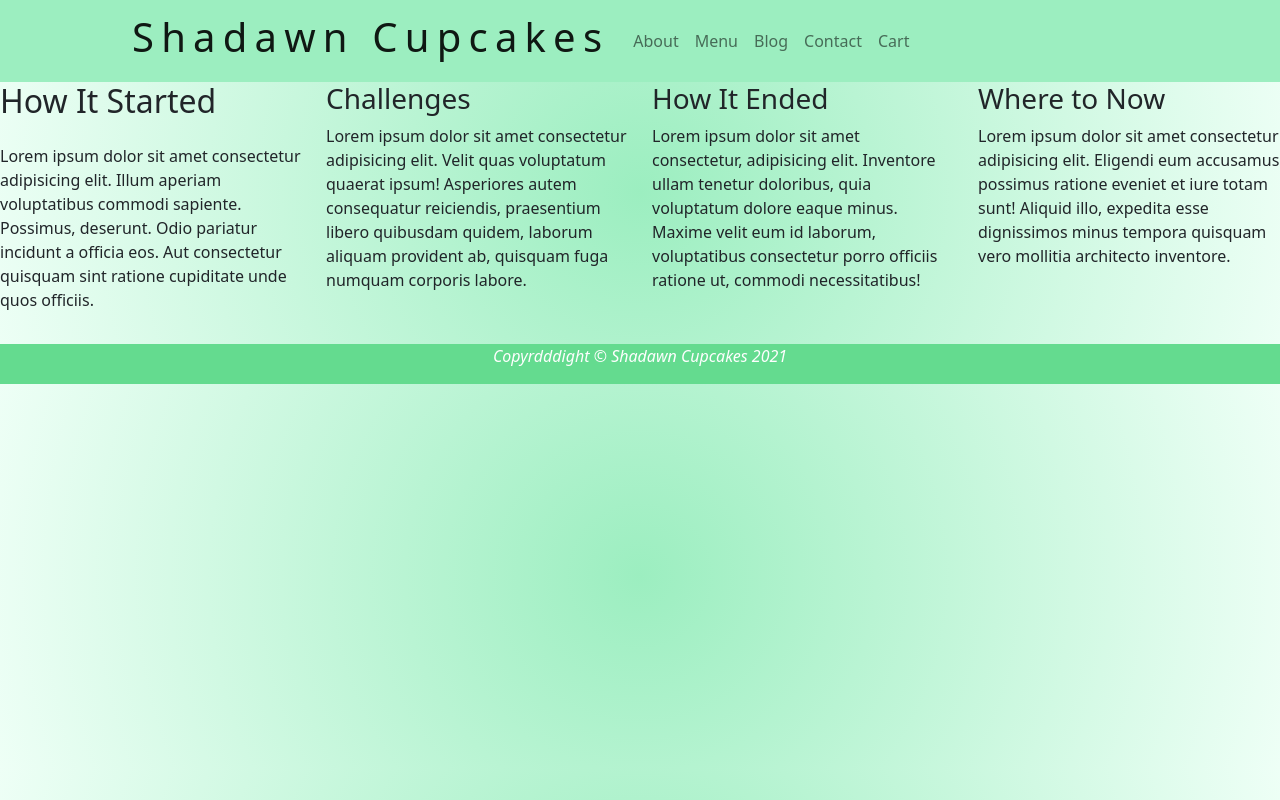
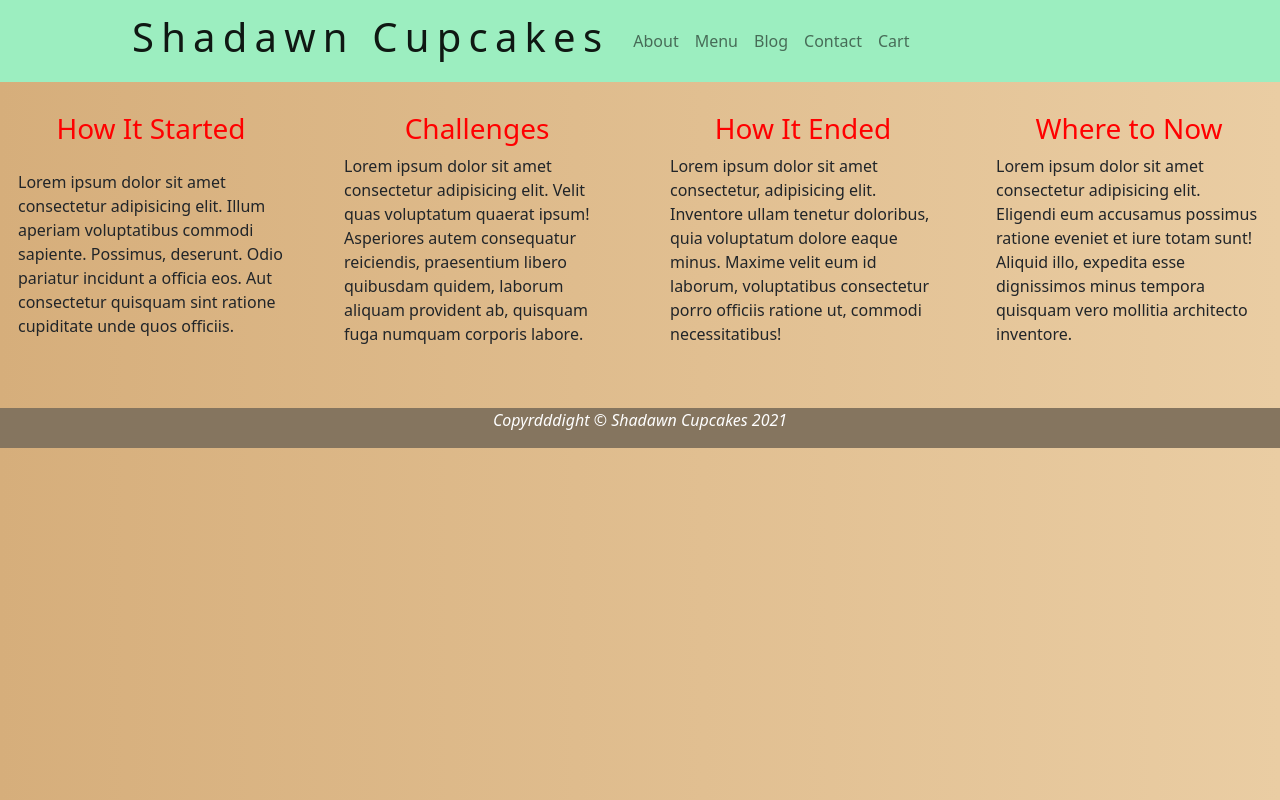
Before and after one commit to zwebb21/shaw, a plain HTML site: page about.html in a window 1280 px wide. Drawn offline with nearby package versions, Linux system fonts and the light colour scheme.

Commit message:
new look

```diff
--- a/about.html
+++ b/about.html
@@ -5,7 +5,8 @@
   <meta charset="utf-8">
   <title>Shadawn Cupcakes</title>
 
-  <link href="https://cdn.jsdelivr.net/npm/bootstrap@5.1.3/dist/css/bootstrap.min.css" rel="stylesheet" integrity="sha384-1BmE4kWBq78iYhFldvKuhfTAU6auU8tT94WrHftjDbrCEXSU1oBoqyl2QvZ6jIW3" crossorigin="anonymous">
+  <link href="https://cdn.jsdelivr.net/npm/bootstrap@5.1.3/dist/css/bootstrap.min.css" rel="stylesheet"
+    integrity="sha384-1BmE4kWBq78iYhFldvKuhfTAU6auU8tT94WrHftjDbrCEXSU1oBoqyl2QvZ6jIW3" crossorigin="anonymous">
 
 
   <link rel="stylesheet" href="css/style.css">
@@ -20,10 +21,13 @@
 
 
   <!-- Start of navigation -->
-    <nav class="navbar sticky-top navbar-expand-lg navbar navbar-light" style="background-color:#9ceec0";>
+  <nav class="navbar sticky-top navbar-expand-lg navbar navbar-light" style="background-color:#9ceec0" ;>
     <div class="container">
-        <a class="navbar-brand" href="index.html"><h2 class="display-6" id="SH-title">Shadawn Cupcakes</h2></a>
-        <button class="navbar-toggler" type="button" data-bs-toggle="collapse" data-bs-target="#navbarNav" aria-controls="navbarNav" aria-expanded="false" aria-label="Toggle navigation">
+      <a class="navbar-brand" href="index.html">
+        <h2 class="display-6" id="SH-title">Shadawn Cupcakes</h2>
+      </a>
+      <button class="navbar-toggler" type="button" data-bs-toggle="collapse" data-bs-target="#navbarNav"
+        aria-controls="navbarNav" aria-expanded="false" aria-label="Toggle navigation">
         <span class="navbar-toggler-icon"></span>
       </button>
       <div class="collapse navbar-collapse" id="navbarNav">
@@ -57,8 +61,10 @@
   <div class="row">
     <div class="col-lg-3">
 
-  <h2>How It Started</h2>
-<p class="fs-6 fw-light mt-4">Lorem ipsum dolor sit amet consectetur adipisicing elit. Illum aperiam voluptatibus commodi sapiente. Possimus, deserunt. Odio pariatur incidunt a officia eos. Aut consectetur quisquam sint ratione cupiditate unde quos officiis.</p>
+      <h3 class="abouthead">How It Started</h3>
+      <p class="fs-6 fw-light mt-4">Lorem ipsum dolor sit amet consectetur adipisicing elit. Illum aperiam voluptatibus
+        commodi sapiente. Possimus, deserunt. Odio pariatur incidunt a officia eos. Aut consectetur quisquam sint
+        ratione cupiditate unde quos officiis.</p>
 
     </div>
 
@@ -67,24 +73,33 @@
     <div class="col-lg-3">
 
 
-<h3>Challenges </h3>
-<p>Lorem ipsum dolor sit amet consectetur adipisicing elit. Velit quas voluptatum quaerat ipsum! Asperiores autem consequatur reiciendis, praesentium libero quibusdam quidem, laborum aliquam provident ab, quisquam fuga numquam corporis labore.</p>
+      <h3 class="abouthead">Challenges </h3>
+      <p>Lorem ipsum dolor sit amet consectetur adipisicing elit. Velit quas voluptatum quaerat ipsum! Asperiores autem
+        consequatur reiciendis, praesentium libero quibusdam quidem, laborum aliquam provident ab, quisquam fuga numquam
+        corporis labore.</p>
     </div>
 
 
     <div class="col-lg-3">
 
 
-<h3>How It Ended</h3>
-Lorem ipsum dolor sit amet consectetur, adipisicing elit. Inventore ullam tenetur doloribus, quia voluptatum dolore eaque minus. Maxime velit eum id laborum, voluptatibus consectetur porro officiis ratione ut, commodi necessitatibus!
+      <h3 class="abouthead">How It Ended</h3>
+      Lorem ipsum dolor sit amet consectetur, adipisicing elit. Inventore ullam tenetur doloribus, quia voluptatum
+      dolore eaque minus. Maxime velit eum id laborum, voluptatibus consectetur porro officiis ratione ut, commodi
+      necessitatibus!
     </div>
 
 
     <div class="col-lg-3">
 
 
-<h3>Where to Now</h3>
-Lorem ipsum dolor sit amet consectetur adipisicing elit. Eligendi eum accusamus possimus ratione eveniet et iure totam sunt! Aliquid illo, expedita esse dignissimos minus tempora quisquam vero mollitia architecto inventore.
+      <h3 class="abouthead">Where to Now</h3>
+
+
+
+
+      Lorem ipsum dolor sit amet consectetur adipisicing elit. Eligendi eum accusamus possimus ratione eveniet et iure
+      totam sunt! Aliquid illo, expedita esse dignissimos minus tempora quisquam vero mollitia architecto inventore.
     </div>
 
   </div>
@@ -105,8 +120,12 @@ Lorem ipsum dolor sit amet consectetur adipisicing elit. Eligendi eum accusamus
   </div>
 
   </div>
-  <script src="https://cdn.jsdelivr.net/npm/@popperjs/core@2.10.2/dist/umd/popper.min.js" integrity="sha384-7+zCNj/IqJ95wo16oMtfsKbZ9ccEh31eOz1HGyDuCQ6wgnyJNSYdrPa03rtR1zdB" crossorigin="anonymous"></script>
-  <script src="https://cdn.jsdelivr.net/npm/bootstrap@5.1.3/dist/js/bootstrap.min.js" integrity="sha384-QJHtvGhmr9XOIpI6YVutG+2QOK9T+ZnN4kzFN1RtK3zEFEIsxhlmWl5/YESvpZ13" crossorigin="anonymous"></script>
+  <script src="https://cdn.jsdelivr.net/npm/@popperjs/core@2.10.2/dist/umd/popper.min.js"
+    integrity="sha384-7+zCNj/IqJ95wo16oMtfsKbZ9ccEh31eOz1HGyDuCQ6wgnyJNSYdrPa03rtR1zdB"
+    crossorigin="anonymous"></script>
+  <script src="https://cdn.jsdelivr.net/npm/bootstrap@5.1.3/dist/js/bootstrap.min.js"
+    integrity="sha384-QJHtvGhmr9XOIpI6YVutG+2QOK9T+ZnN4kzFN1RtK3zEFEIsxhlmWl5/YESvpZ13"
+    crossorigin="anonymous"></script>
 </body>
 
 </html>
--- a/css/Mint.css
+++ b/css/Mint.css
@@ -1,9 +1,11 @@
 
 body{
 
-  background: rgb(156,238,192);
-  background: radial-gradient(circle, rgba(156,238,192,1) 0%, rgba(238,255,246,1) 100%);
 
+  background: rgb(97, 117, 106);
+  background: #eacda3;  /* fallback for old browsers */
+  background: -webkit-linear-gradient(to right, #d6ae7b, #eacda3);  /* Chrome 10-25, Safari 5.1-6 */
+  background: linear-gradient(to right, #d6ae7b, #eacda3); /* W3C, IE 10+/ Edge, Firefox 16+, Chrome 26+, Opera 12+, Safari 7+ */
 
 }
 .subfooter{
--- a/css/StrawIng.css
+++ b/css/StrawIng.css
@@ -1,8 +1,10 @@
 
 body{
 
-  background: rgb(156,238,192);
-  background: radial-gradient(circle, rgba(156,238,192,1) 0%, rgba(238,255,246,1) 100%);
+  background: rgb(97, 117, 106);
+  background: #eacda3;  /* fallback for old browsers */
+  background: -webkit-linear-gradient(to right, #d6ae7b, #eacda3);  /* Chrome 10-25, Safari 5.1-6 */
+  background: linear-gradient(to right, #d6ae7b, #eacda3); /* W3C, IE 10+/ Edge, Firefox 16+, Chrome 26+, Opera 12+, Safari 7+ */
 
 
 }
--- a/css/Vanilla.css
+++ b/css/Vanilla.css
@@ -1,9 +1,11 @@
 
 body{
 
-    background: rgb(156,238,192);
-    background: radial-gradient(circle, rgba(156,238,192,1) 0%, rgba(238,255,246,1) 100%);
 
+  background: rgb(97, 117, 106);
+  background: #eacda3;  /* fallback for old browsers */
+  background: -webkit-linear-gradient(to right, #d6ae7b, #eacda3);  /* Chrome 10-25, Safari 5.1-6 */
+  background: linear-gradient(to right, #d6ae7b, #eacda3); /* W3C, IE 10+/ Edge, Firefox 16+, Chrome 26+, Opera 12+, Safari 7+ */
 
   }
   .subfooter{
--- a/css/cart.css
+++ b/css/cart.css
@@ -1,9 +1,10 @@
 
 body{
 
-    background: rgb(156,238,192);
-    background: radial-gradient(circle, rgba(156,238,192,1) 0%, rgba(238,255,246,1) 100%);
-
+  background: rgb(97, 117, 106);
+  background: #eacda3;  /* fallback for old browsers */
+  background: -webkit-linear-gradient(to right, #d6ae7b, #eacda3);  /* Chrome 10-25, Safari 5.1-6 */
+  background: linear-gradient(to right, #d6ae7b, #eacda3); /* W3C, IE 10+/ Edge, Firefox 16+, Chrome 26+, Opera 12+, Safari 7+ */
 
   }
   .subfooter{
@@ -69,13 +70,7 @@ body{
   }
 
 
-  .Row2Header{
 
-
-
-
-
-  }
 
 
   #SH-title{
--- a/css/style.css
+++ b/css/style.css
@@ -1,28 +1,30 @@
 
 body{
 
-  background: rgb(156,238,192);
-  background: radial-gradient(circle, rgba(156,238,192,1) 0%, rgba(238,255,246,1) 100%);
+  background: rgb(97, 117, 106);
+  background: #eacda3;  /* fallback for old browsers */
+  background: -webkit-linear-gradient(to right, #d6ae7b, #eacda3);  /* Chrome 10-25, Safari 5.1-6 */
+  background: linear-gradient(to right, #d6ae7b, #eacda3); /* W3C, IE 10+/ Edge, Firefox 16+, Chrome 26+, Opera 12+, Safari 7+ */
 
 
 }
 .subfooter{
   font-size: 20px;
-  background-color:#9ceec0;
+  background-color:#85755f;
   color: black;
   text-align: center;
 }
 
 .footer{
   font-size: 16px;
-  background-color:#64db8f;
+  background-color:#85755f;
   color:#fefefe;
   font-style: italic;
   text-align: center;
 }
 
 .mid{
-  background-color: #9ceec0 ;
+  background-color: #85755f ;
   padding-top: 40px;
   padding-bottom:40px;
   padding-left: 5px;
@@ -68,14 +70,6 @@ text-align: center;
 
 }
 
-
-.Row2Header{
-
-
-
-
-
-}
 
 
 #SH-title{
@@ -151,3 +145,26 @@ color: #393232;
 text-align: center;
 
 }
+
+
+.abouthead {
+text-align: center;
+
+color: red;
+}
+
+.col-lg-3{
+
+
+  padding: 30px;
+}
+
+
+
+#BestSellers {
+
+margin-top: 8rem;
+text-align: center;
+letter-spacing: 0.12em;
+margin-bottom: 4rem;
+}
```
Also changed, not shown: index.html (+13 -1 lines). Lines whose indentation alone changed are shown as unchanged.
